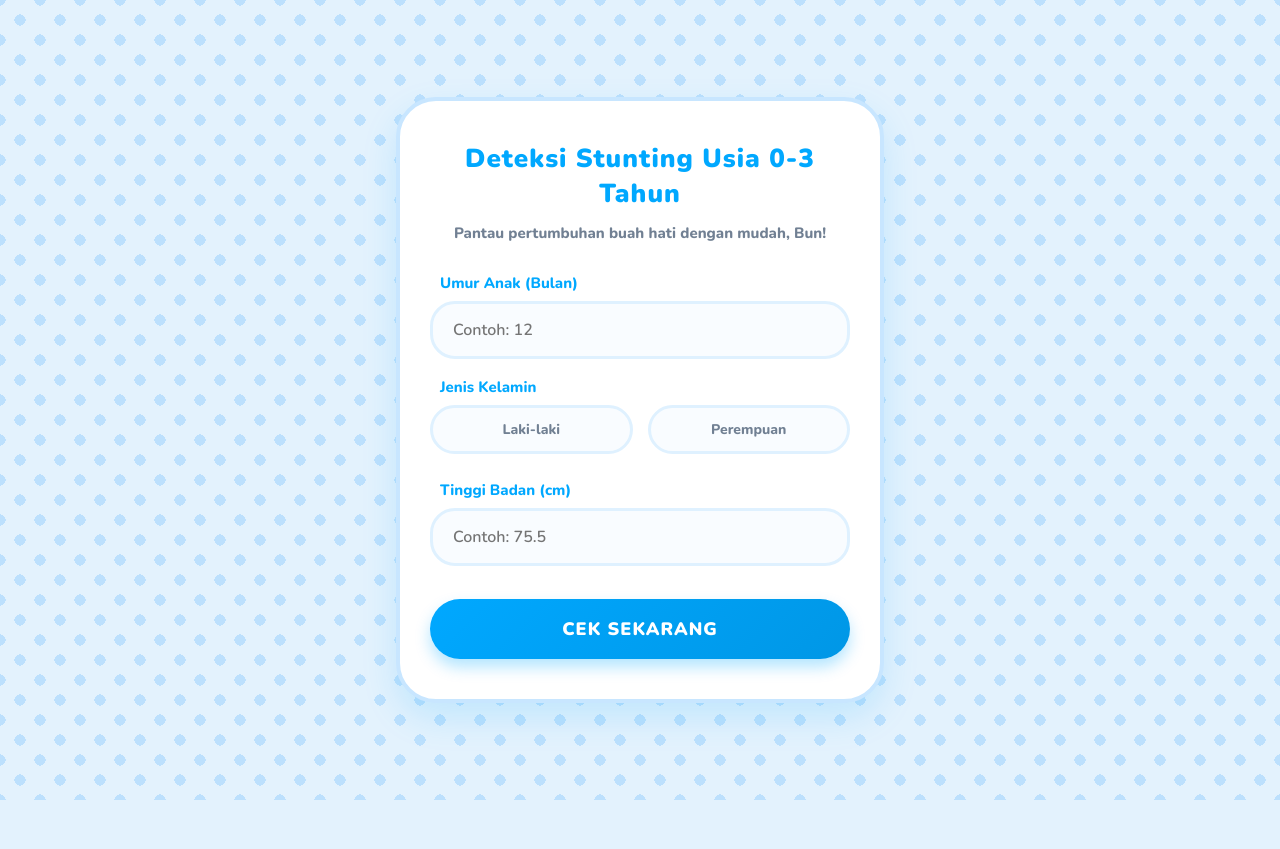
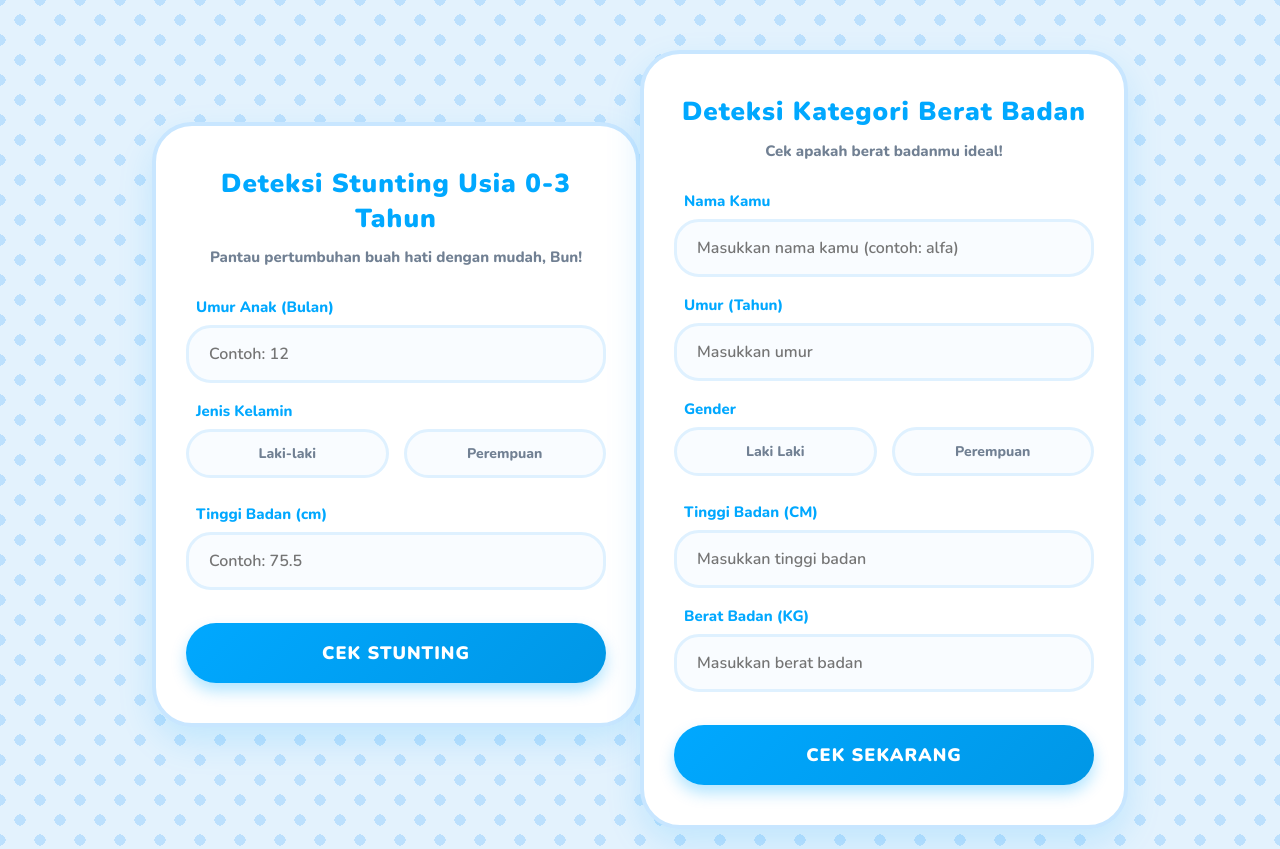
Before and after one commit to ALFADHANI284/AI-Predict-Stunting, a Flask app: page / in a window 1280 px wide. Before the commit the page ends 800 px from the top, so only its background shows below. Run offline with Flask 3, Linux system fonts and the light colour scheme.

Commit message:
Feat(index): tambah form untuk prediksi obesitas / berat badan

```diff
--- a/templates/index.html
+++ b/templates/index.html
@@ -275,11 +275,15 @@
 </head>
 <body>
 
+    <!-- ===================================== -->
+    <!--          CARD FORM STUNTING           -->
+    <!-- ===================================== -->
     <div class="card">
         <h2>Deteksi Stunting Usia 0-3 Tahun</h2>
         <p class="subtitle">Pantau pertumbuhan buah hati dengan mudah, Bun!</p>
 
-        <form action="/predict" method="post">
+        <!-- Action diubah ke /predict_stunting -->
+        <form action="/predict_stunting" method="post">
             <div class="input-group">
                 <label>Umur Anak (Bulan)</label>
                 <input type="number" name="umur" min="1" max="36" placeholder="Contoh: 12" required
@@ -308,19 +312,82 @@
                 oninput="this.setCustomValidity('')">
             </div>
 
+            <button type="submit">Cek Stunting</button>
+        </form>
+
+        <!-- Variabel diubah jadi error_stunting -->
+        {% if error_stunting %}
+            <div class="error-box">
+                {{ error_stunting }}
+            </div>
+        {% endif %}
+
+        <!-- Variabel diubah jadi hasil_stunting -->
+        {% if hasil_stunting %}
+            <div class="result-box {{ hasil_stunting.css }}">
+                <div class="result-pesan">{{ hasil_stunting.pesan }}</div>
+                <div class="result-saran">{{ hasil_stunting.saran }}</div>
+            </div>
+        {% endif %}
+    </div>
+
+
+    <!-- ===================================== -->
+    <!--          CARD FORM OBESITAS           -->
+    <!-- ===================================== -->
+    <div class="card" style="margin-top: 30px;">
+        <h2>Deteksi Kategori Berat Badan</h2>
+        <p class="subtitle">Cek apakah berat badanmu ideal!</p>
+
+        <form action="/predict_obesitas" method="post">
+            <div class="input-group">
+                <label>Nama Kamu</label>
+                <input type="text" name="nama" placeholder="Masukkan nama kamu (contoh: alfa)" required>
+            </div>
+
+            <div class="input-group">
+                <label>Umur (Tahun)</label>
+                <input type="number" name="umur" min="1" placeholder="Masukkan umur" required>
+            </div>
+
+            <div class="input-group">
+                <label>Gender</label>
+                <div class="radio-container">
+                    <div class="radio-item">
+                        <input type="radio" id="male" name="gender" value="1" required>
+                        <label for="male">Laki Laki</label>
+                    </div>
+                    <div class="radio-item">
+                        <input type="radio" id="female" name="gender" value="0" required>
+                        <label for="female">Perempuan</label>
+                    </div>
+                </div>
+            </div>
+
+            <div class="input-group">
+                <label>Tinggi Badan (CM)</label>
+                <input type="number" name="tinggi" min="50" step="0.1" placeholder="Masukkan tinggi badan" required>
+            </div>
+
+            <div class="input-group">
+                <label>Berat Badan (KG)</label>
+                <input type="number" name="berat" min="1" step="0.1" placeholder="Masukkan berat badan" required>
+            </div>
+
             <button type="submit">Cek Sekarang</button>
         </form>
 
-        {% if error %}
+        <!-- Menampilkan pesan error khusus obesitas -->
+        {% if error_obesitas %}
             <div class="error-box">
-                {{ error }}
+                {{ error_obesitas }}
             </div>
         {% endif %}
 
-        {% if hasil %}
-            <div class="result-box {{ hasil.css }}">
-                <div class="result-pesan">{{ hasil.pesan }}</div>
-                <div class="result-saran">{{ hasil.saran }}</div>
+        <!-- Menampilkan hasil dari model obesitas -->
+        {% if hasil_obesitas %}
+            <div class="result-box {{ css_obesitas }}">
+                <div class="result-pesan">{{ hasil_obesitas }}</div>
             </div>
         {% endif %}
     </div>
```
Lines whose indentation alone changed are shown as unchanged.
